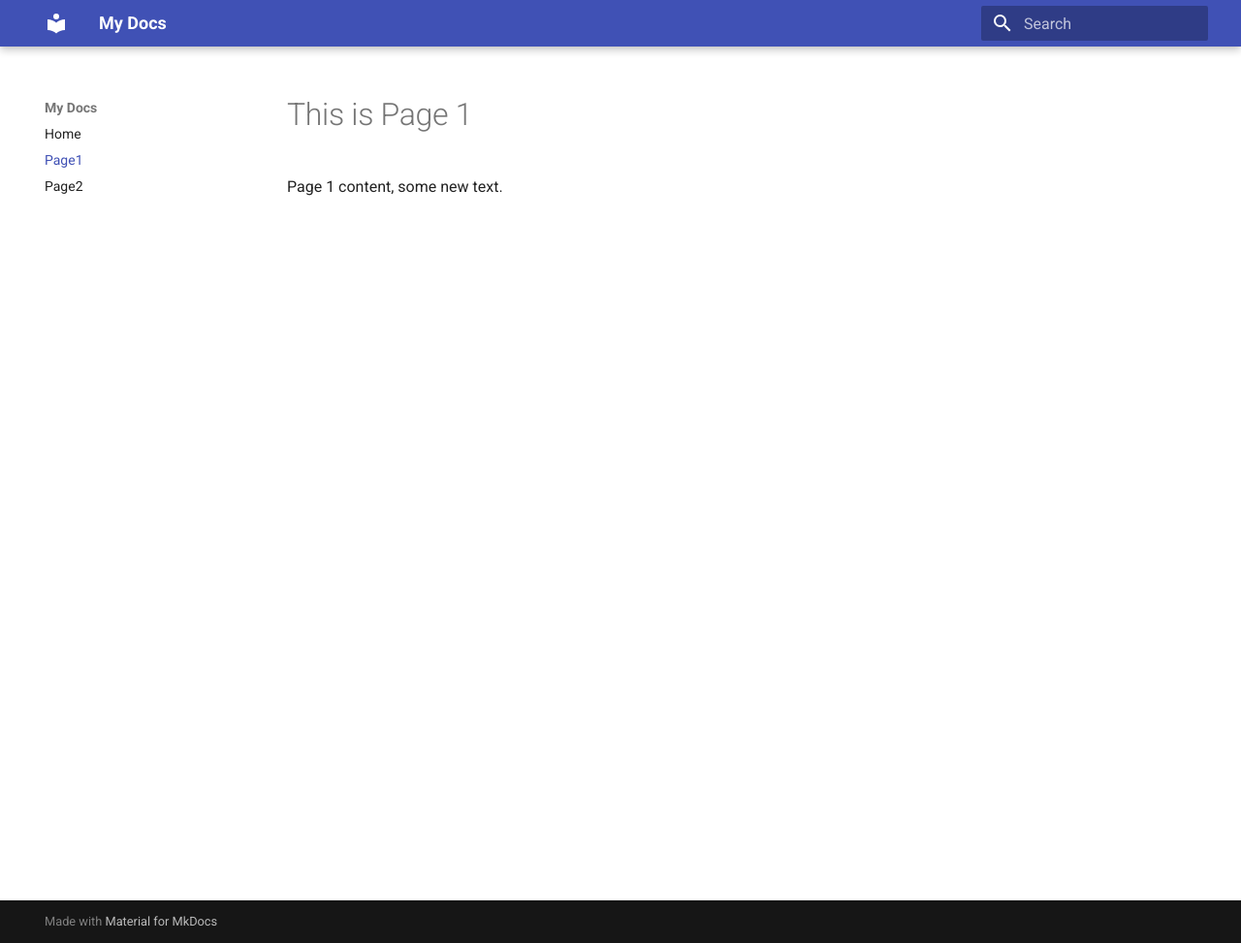
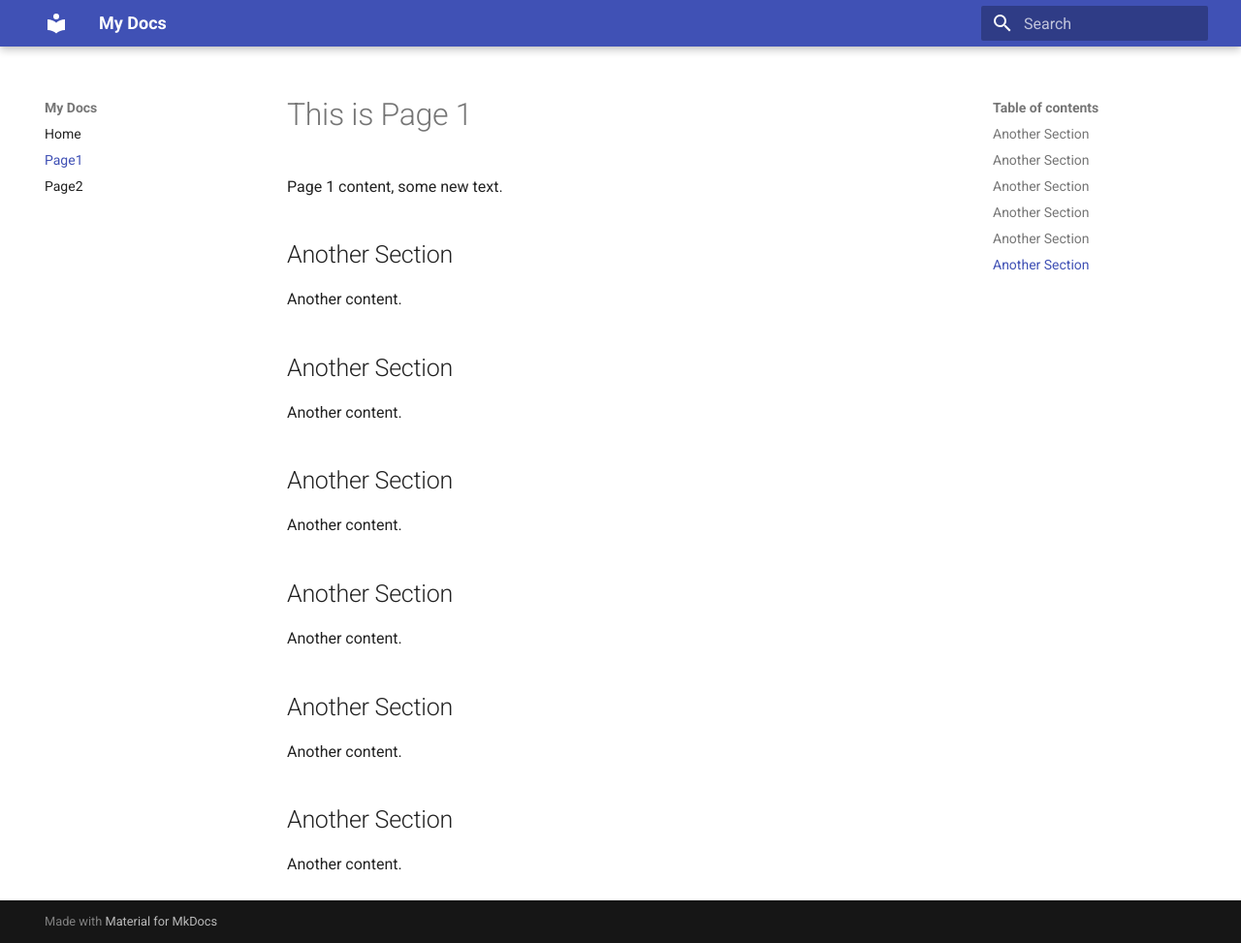
Before and after one commit to bharnden/adtest, an MkDocs documentation site: the page built from docs/page1.md, in a window 1280 px wide and 973 px high. Shown: the whole window at 97% size. Built offline with MkDocs 1.6.1 and Material for MkDocs 9.7.7, drawn with Linux system fonts in a browser that asks for light colours.

Commit message:
page1 updates

```diff
--- a/docs/page1.md
+++ b/docs/page1.md
@@ -1,3 +1,21 @@
 # This is Page 1
 
 Page 1 content, some new text.
+
+## Another Section
+Another content.
+
+## Another Section
+Another content.
+
+## Another Section
+Another content.
+
+## Another Section
+Another content.
+
+## Another Section
+Another content.
+
+## Another Section
+Another content.
```
